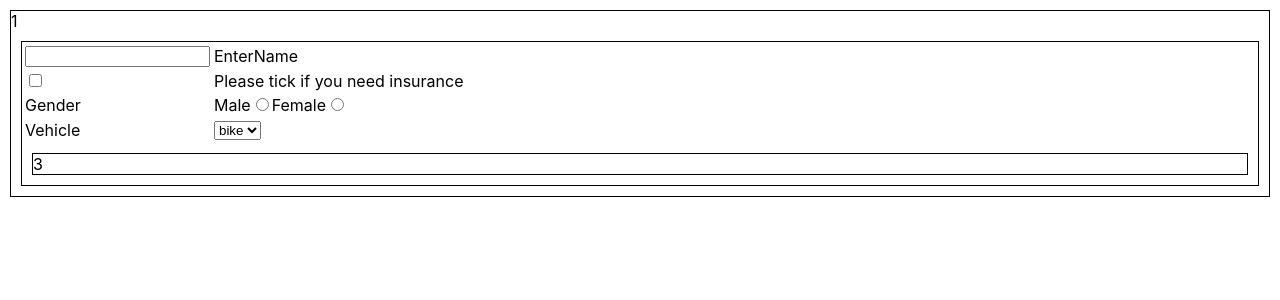
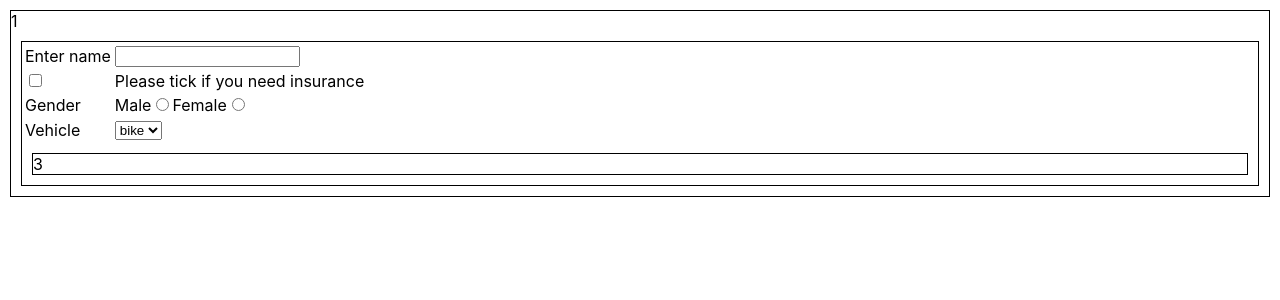
Before and after one commit to pkmaneri/my-application, a React (Create React App) app: page / in a window 1280 px wide. Shown: the top 300 px of the page. Built offline with nearby package versions, Linux system fonts and the light colour scheme.

Commit message:
swaped inputfield

```diff
--- a/src/formdata/Form.js
+++ b/src/formdata/Form.js
@@ -13,15 +13,15 @@ export default class Form extends React.Component {
                     <tbody>
                     <tr>
                             <td>
-                                <InputText/>
+                                Enter name
                             </td>
                             <td>
-                                EnterName
+                            <InputText/>
                             </td>
                         </tr>
                         <tr>
                             <td>
-                                <CheckBox />
+                                <CheckBox  />
                             </td>
                             <td>
                                 Please tick if you need insurance
```
